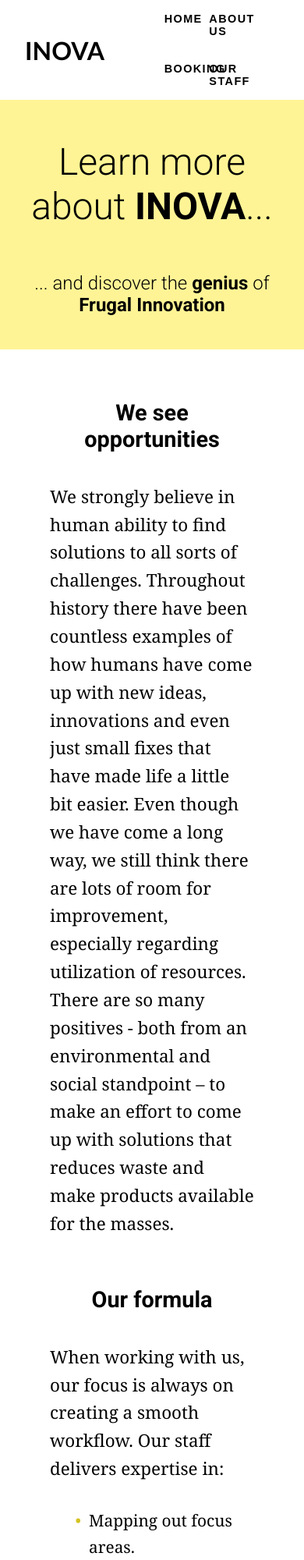
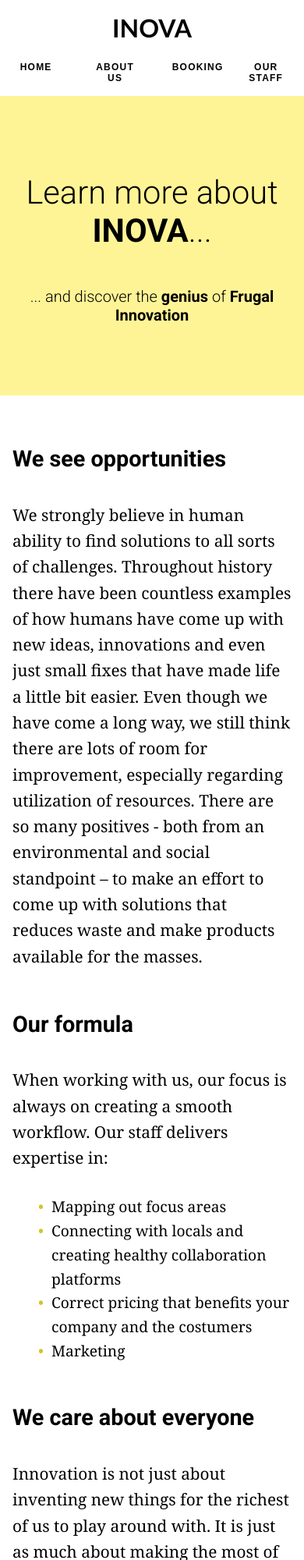
Before and after one commit to zkreso/Make-it-responsive, a plain HTML site: page about.html in a window 390 px wide. Shown: the top 2000 px of the page at 78% size. Drawn offline with Linux system fonts and the light colour scheme.

Commit message:
Responsiv nav + litt tekstformatering

```diff
--- a/about.html
+++ b/about.html
@@ -45,10 +45,10 @@
                     <p> When working with us, our focus is always on creating a smooth workflow.
                         Our staff delivers expertise in:
                     <ul>
-                        <li>Mapping out focus areas.</li>
-                        <li>Connecting with locals and creating healthy collaboration platforms. </li>
-                        <li>Correct pricing that benefits your company and the costumers. </li>
-                        <li>Marketing.</li>
+                        <li>Mapping out focus areas</li>
+                        <li>Connecting with locals and creating healthy collaboration platforms </li>
+                        <li>Correct pricing that benefits your company and the costumers </li>
+                        <li>Marketing</li>
                     </ul>
                          </p>
                 </section>
--- a/css/stylesheet.css
+++ b/css/stylesheet.css
@@ -21,12 +21,11 @@ h1 {
 
 .aboutContent {
     flex-basis: 50%;
-    padding: 0.5rem 4rem;
+    padding: 0.5rem 1rem 0 1rem;
     box-sizing: border-box;
 }
 
 .aboutContent h2 {
-    text-align: center;
     padding-bottom: 15px;
 }
 
@@ -49,7 +48,7 @@ h1 {
 }
 
 .aboutContainer p {
-    font-size: 1.4rem;
+    font-size: 1.3rem;
     line-height: 1.6em;
 }
 
@@ -58,7 +57,7 @@ h1 {
 }
 
 .aboutContainer li {
-    font-size: 1.3rem;
+    font-size: 1.2rem;
     line-height: 1.6em;
     padding-left: 10px;
 }
@@ -114,7 +113,7 @@ h1 {
 #bookingMessage {
     flex-basis: 200px;
     font-style: italic;
-    width: 800px;
+    width: 80vw;
 }
 
 #bookingTitle {
@@ -122,7 +121,7 @@ h1 {
     font-weight: bold;
     font-size: 30px;
     font-family: serif;
-    width: 800px;
+    width: 80vw;
 }
 
 #bookingDate {
@@ -133,7 +132,7 @@ h1 {
     flex: 0 0 10%;
     border-radius: 25px;
     font-size: 20px;
-    width: 800px;
+    width: 80%;
 }
 
 #bookingSubmit:hover{
@@ -226,7 +225,7 @@ header {
     width: 100%;
     background-color: #FFF495;
     font-family: Roboto;
-    height: 20rem;
+    height: 22rem;
 }
 
 h1 {
@@ -248,6 +247,18 @@ h1 {
 header a {
     font-weight: bold;
     color: black;
+}
+
+@media only screen and (max-width:600px){
+    header {
+        height: 24rem;
+    }
+    h1{
+        font-size: 2.6rem;
+    }
+    .callToAction {
+        font-size: 1.25rem;
+    }
 }
 
 /* main content */
@@ -277,7 +288,7 @@ h2 {
 }
 
 .mainContainer p {
-    font-size: 1.4rem;
+    font-size: 1.3rem;
     line-height: 1.6em;
 }
 
@@ -389,7 +400,7 @@ h2 {
     .articlesContent p {
         max-width: 100%;
         text-align: center;
-        height: 70px;
+        margin-bottom: 25px;
     }
 }
 
@@ -452,10 +463,34 @@ nav a:hover {
 
 @media only screen and (max-width:700px){
     nav ul {
-        justify-content: flex-end;
+        justify-content: space-around;
     }
     nav li {
         width: 40%;
+    }
+}
+
+@media only screen and (max-width:450px){
+    .navigation {
+        flex-direction: column;
+    }
+    .navbar {
+        justify-self: center;
+    }
+    .logo {
+        flex-basis: 100%;
+        justify-self: center;
+        margin-right: 0rem;
+        padding: 1rem 0 0.5rem 0;
+    }
+    nav li {
+        right: 0;
+        width: 20%;
+    }
+    nav a {
+        justify-self: center;
+        text-align: center;
+        font-size: 0.75rem;
     }
 }
 
```
Also changed, not shown: index.html (+1 -1 lines).
